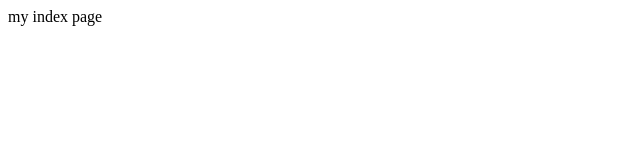
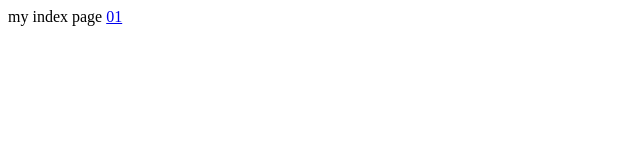
Before and after one commit to DarClsr/iwan_css_github.io, a plain HTML site: page index.html in a window 1280 px wide. Shown: the full height of the page, 0-640 px from the left. Drawn offline with Linux system fonts and the light colour scheme.

Commit message:
init pages

```diff
--- a/index.html
+++ b/index.html
@@ -11,7 +11,7 @@
     <div>
         my index  page
 
-        <a href="/pages/01.html" target="_blank"></a>
+        <a href="/pages/01.html" target="_blank">01</a>
     </div>
 
 </body>
```
